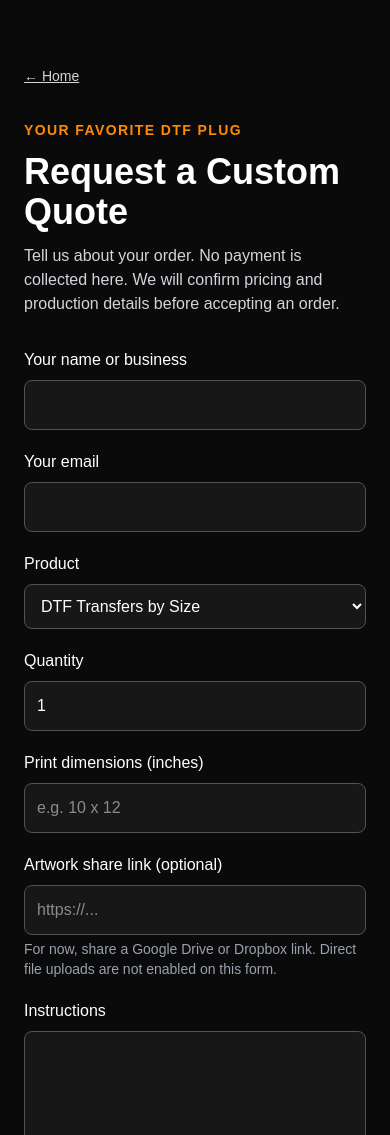
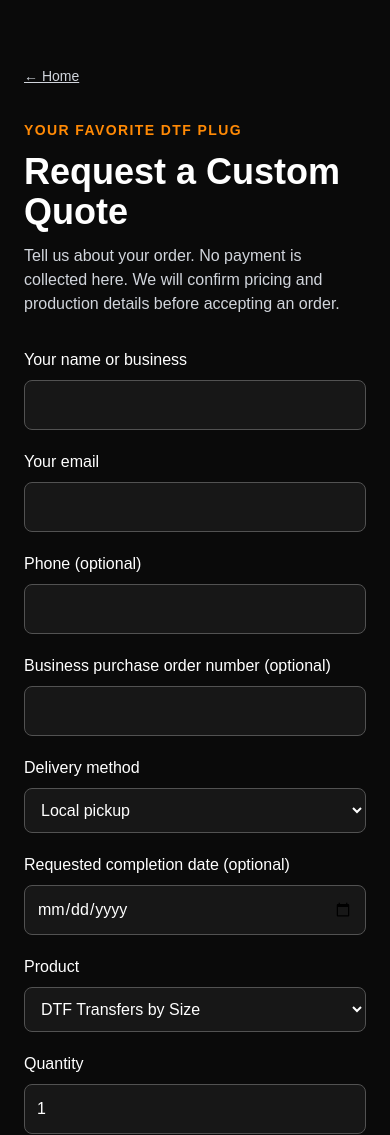
Before and after one commit to allin1xtra-ctrl/dtf-designer-clean, a Next.js app: page /quote in a window 390 px wide. Shown: the top 1135 px of the page. Built offline with nearby package versions, Linux system fonts and the light colour scheme.

Commit message:
Collect PO reference, phone, shipping preference, and requested date in DTF quotes

```diff
--- a/app/quote/page.tsx
+++ b/app/quote/page.tsx
@@ -7,6 +7,10 @@
 export default function QuotePage() {
   const [name, setName] = useState("");
   const [email, setEmail] = useState("");
+  const [phone, setPhone] = useState("");
+  const [fulfillment, setFulfillment] = useState("Local pickup");
+  const [deadline, setDeadline] = useState("");
+  const [poNumber, setPoNumber] = useState("");
   const [product, setProduct] = useState(products[0]);
   const [quantity, setQuantity] = useState("1");
   const [size, setSize] = useState("");
@@ -14,7 +18,7 @@
   const [details, setDetails] = useState("");
   const [copied, setCopied] = useState(false);
   const destination = process.env.NEXT_PUBLIC_DTF_ORDER_EMAIL || "info@yourdtfplug.com";
-  const summary = `Your Favorite DTF Plug — Quote Request\nCustomer: ${name}\nEmail: ${email}\nProduct: ${product}\nQuantity: ${quantity}\nDimensions: ${size || "Not supplied"}\nArtwork link: ${artwork || "Not supplied"}\nInstructions: ${details || "None"}`;
+  const summary = `Your Favorite DTF Plug — Quote Request\nCustomer: ${name}\nEmail: ${email}\nPhone: ${phone || "Not supplied"}\nPurchase order number: ${poNumber || "Not supplied"}\nFulfillment: ${fulfillment}\nRequested date: ${deadline || "Not supplied"}\nProduct: ${product}\nQuantity: ${quantity}\nDimensions: ${size || "Not supplied"}\nArtwork link: ${artwork || "Not supplied"}\nInstructions: ${details || "None"}`;
   const mailto = `mailto:${encodeURIComponent(destination)}?subject=${encodeURIComponent("DTF Quote Request - " + product)}&body=${encodeURIComponent(summary)}`;
 
   return (
@@ -27,6 +31,10 @@
         <form className="mt-8 space-y-5" onSubmit={e => { e.preventDefault(); if (destination) window.location.href = mailto; }}>
           <label className="block">Your name or business<input required maxLength={120} value={name} onChange={e => setName(e.target.value)} className="mt-2 w-full rounded-lg border border-neutral-600 bg-neutral-900 p-3" /></label>
           <label className="block">Your email<input required type="email" maxLength={200} value={email} onChange={e => setEmail(e.target.value)} className="mt-2 w-full rounded-lg border border-neutral-600 bg-neutral-900 p-3" /></label>
+          <label className="block">Phone (optional)<input type="tel" maxLength={40} value={phone} onChange={e => setPhone(e.target.value)} className="mt-2 w-full rounded-lg border border-neutral-600 bg-neutral-900 p-3" /></label>
+          <label className="block">Business purchase order number (optional)<input maxLength={80} value={poNumber} onChange={e => setPoNumber(e.target.value)} className="mt-2 w-full rounded-lg border border-neutral-600 bg-neutral-900 p-3" /></label>
+          <label className="block">Delivery method<select value={fulfillment} onChange={e => setFulfillment(e.target.value)} className="mt-2 w-full rounded-lg border border-neutral-600 bg-neutral-900 p-3"><option>Local pickup</option><option>Shipping — quote required</option></select></label>
+          <label className="block">Requested completion date (optional)<input type="date" value={deadline} onChange={e => setDeadline(e.target.value)} className="mt-2 w-full rounded-lg border border-neutral-600 bg-neutral-900 p-3" /></label>
           <label className="block">Product<select value={product} onChange={e => setProduct(e.target.value)} className="mt-2 w-full rounded-lg border border-neutral-600 bg-neutral-900 p-3">{products.map(p => <option key={p}>{p}</option>)}</select></label>
           <label className="block">Quantity<input type="number" min="1" max="100000" required value={quantity} onChange={e => setQuantity(e.target.value)} className="mt-2 w-full rounded-lg border border-neutral-600 bg-neutral-900 p-3" /></label>
           <label className="block">Print dimensions (inches)<input placeholder="e.g. 10 x 12" maxLength={100} value={size} onChange={e => setSize(e.target.value)} className="mt-2 w-full rounded-lg border border-neutral-600 bg-neutral-900 p-3" /></label>
```
